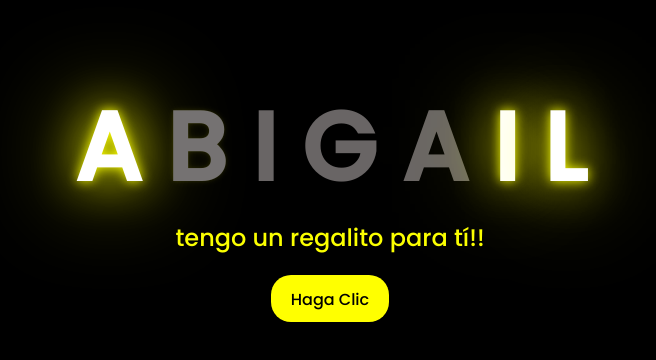
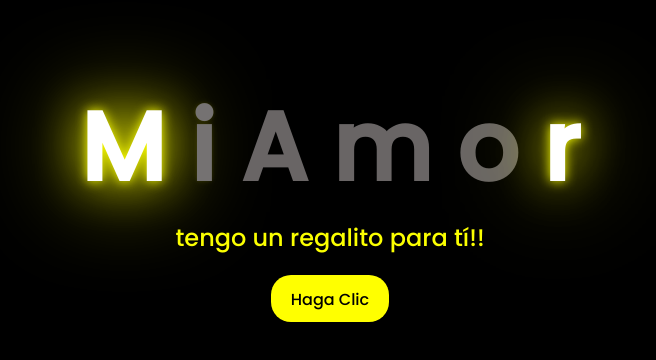
Before and after one commit to Dgmzzx/floresamarillas, a plain HTML site: page index.html in a window 1280 px wide. Shown: the part 210-570 px from the top of the page, without its empty margins (318-974 px from the left). Drawn offline with Linux system fonts and the light colour scheme.

Commit message:
Update index.html

```diff
--- a/index.html
+++ b/index.html
@@ -11,13 +11,13 @@
 <body>
     <div class="greetings">
 
+        <span>M</span>
+        <span>i</span>
         <span>A</span>
-        <span>B</span>
-        <span>I</span>
-        <span>G</span>
-        <span>A</span>
-        <span>I</span>
-        <span>L</span>
+        <span>m</span>
+        <span>o</span>
+        <span>r</span>
+
     </div>
     <div class="greetings">
         <span></span>
```
